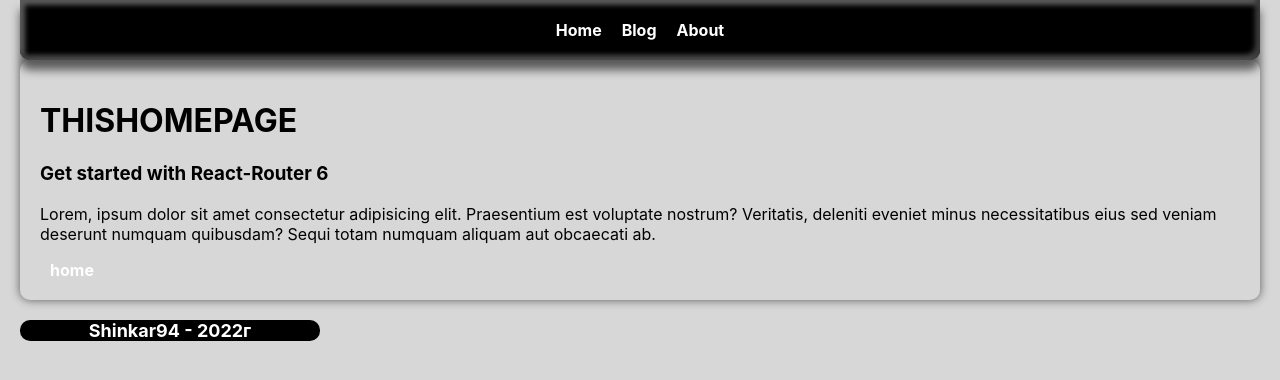
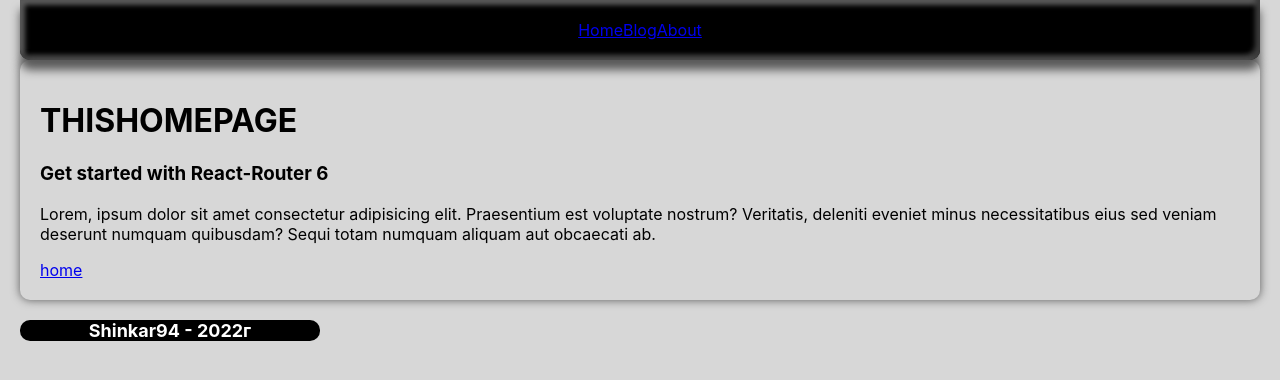
Before and after one commit to Shinkarenko081294/react-route-and-redux-toolkit, a React (Create React App) app: page / in a window 1280 px wide. Shown: the top 380 px of the page. Built offline with nearby package versions, Linux system fonts and the light colour scheme.

Commit message:
lessson three

```diff
--- /dev/null
+++ b/src/components/CustomLink/CustomLink.jsx
@@ -0,0 +1,13 @@
+import { Link, useMatch } from 'react-router-dom';
+
+const CustomLink = ({children, to, ...props}) =>{
+    const match = useMatch(to);
+    console.log(match)
+    return(
+        <Link to={to}style={{color: match ? 'color: red' : 'color: blue'}}{...props}>
+            {children}
+        </Link>
+    )
+}
+
+export {CustomLink}
--- a/src/components/Layout.jsx
+++ b/src/components/Layout.jsx
@@ -1,13 +1,14 @@
-import { Link, Outlet } from 'react-router-dom';
+import { Outlet } from 'react-router-dom';
 import styleLayout from './Layout.module.css';
+import { CustomLink } from './CustomLink/CustomLink';
 
 const Layout = () =>{
     return(
         <>
         <header>
-            <Link to="/">Home</Link>
-            <Link to="/posts">Blog</Link>
-            <Link to="/about">About</Link>
+            <CustomLink to="/">Home</CustomLink>
+            <CustomLink to="/posts">Blog</CustomLink>
+            <CustomLink to="/about">About</CustomLink>
         </header>
         <main className={styleLayout.container}>
             <Outlet />
--- a/src/components/Layout.module.css
+++ b/src/components/Layout.module.css
@@ -10,16 +10,7 @@
     inset -5px -5px 5px rgb(59, 59, 59),
     inset 5px 5px 5px rgb(90, 90, 90);
 }
-a{
-    color: rgb(255,255,255);
-    margin: 10px;
-    text-decoration: none;
-    font-weight: bold;
-}
-a:hover{
-    color: brown;
-    text-decoration: overline;
-}
+
 .container{
     box-shadow: 0px 0px 10px rgb(90, 90, 90);
     border-radius: 10px;
```
